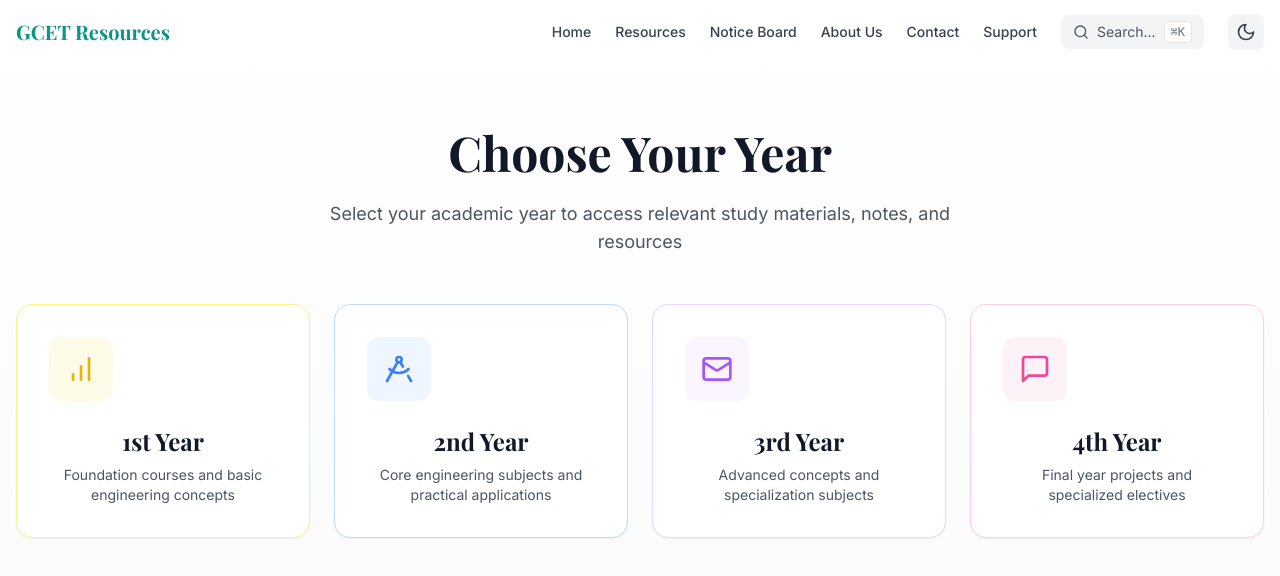
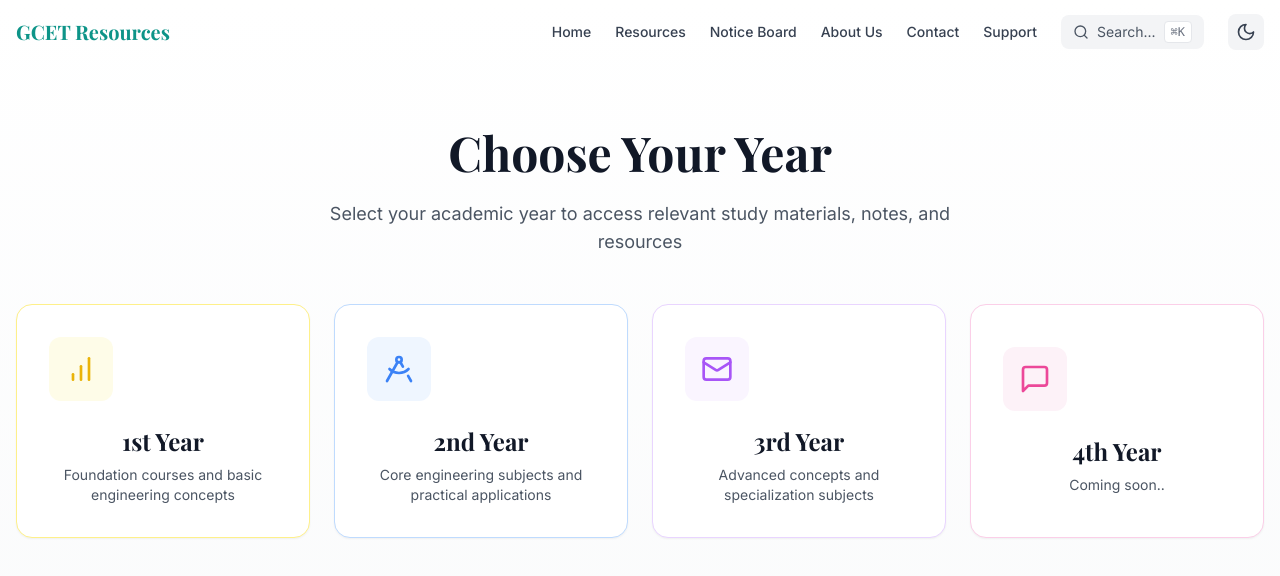
Before and after one commit to Gcet-Resources/gcet-resource-new, a React (Vite) app: page /year-selection in a window 1280 px wide. Shown: the top 576 px of the page. Built offline with nearby package versions, Linux system fonts and the light colour scheme.

Commit message:
feat: update 4th Year description to indicate upcoming content

```diff
--- a/src/pages/YearSelection.tsx
+++ b/src/pages/YearSelection.tsx
@@ -36,7 +36,7 @@ const YearSelection = () => {
       color: "text-pink-500",
       bgColor: "bg-pink-50 dark:bg-pink-500/10",
       borderColor: "border-pink-200 dark:border-pink-500/30",
-      description: "Final year projects and specialized electives"
+      description: "Coming soon.."
     }
   ];
 
```
